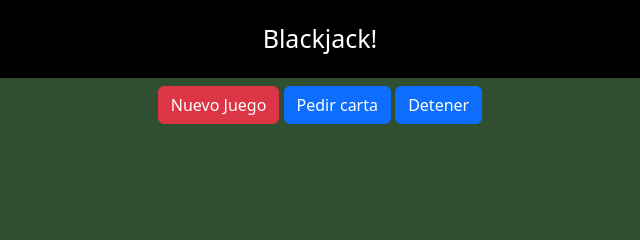
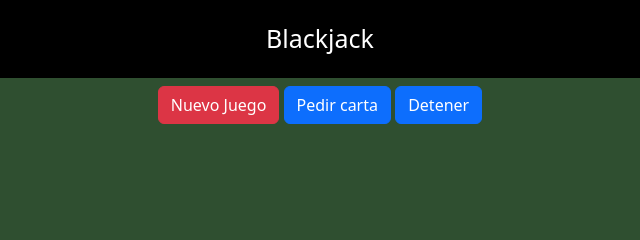
Before and after one commit to damianr93/js-vite-blackjack, a website built with Vite: page index.html in a window 1280 px wide. Shown: the top 240 px of the page, 320-960 px from the left. Built offline with nearby package versions, Linux system fonts and the light colour scheme.

Commit message:
index sin exclamacion

```diff
--- a/index.html
+++ b/index.html
@@ -12,7 +12,7 @@
   <body>
 
     <header class="titulo">
-        Blackjack!
+        Blackjack
     </header>
 
     <div class="row mt-2">
```
